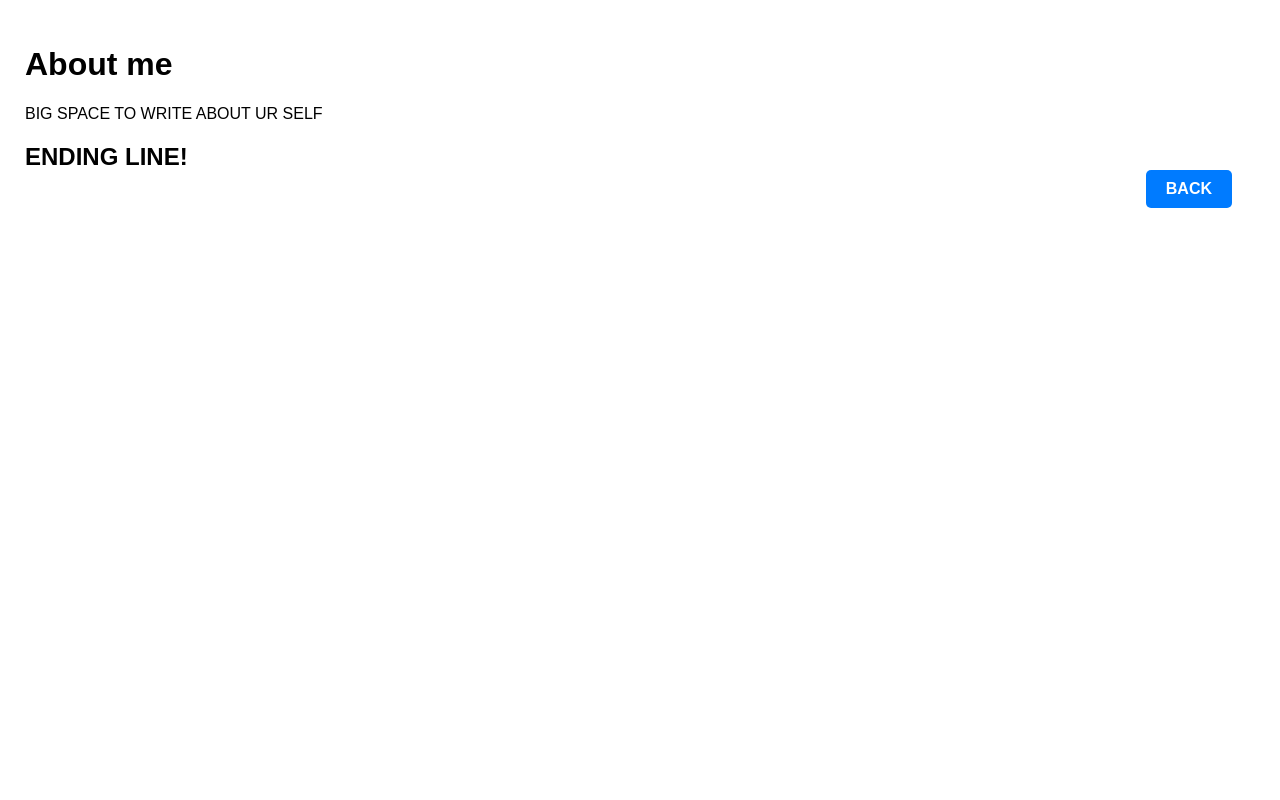
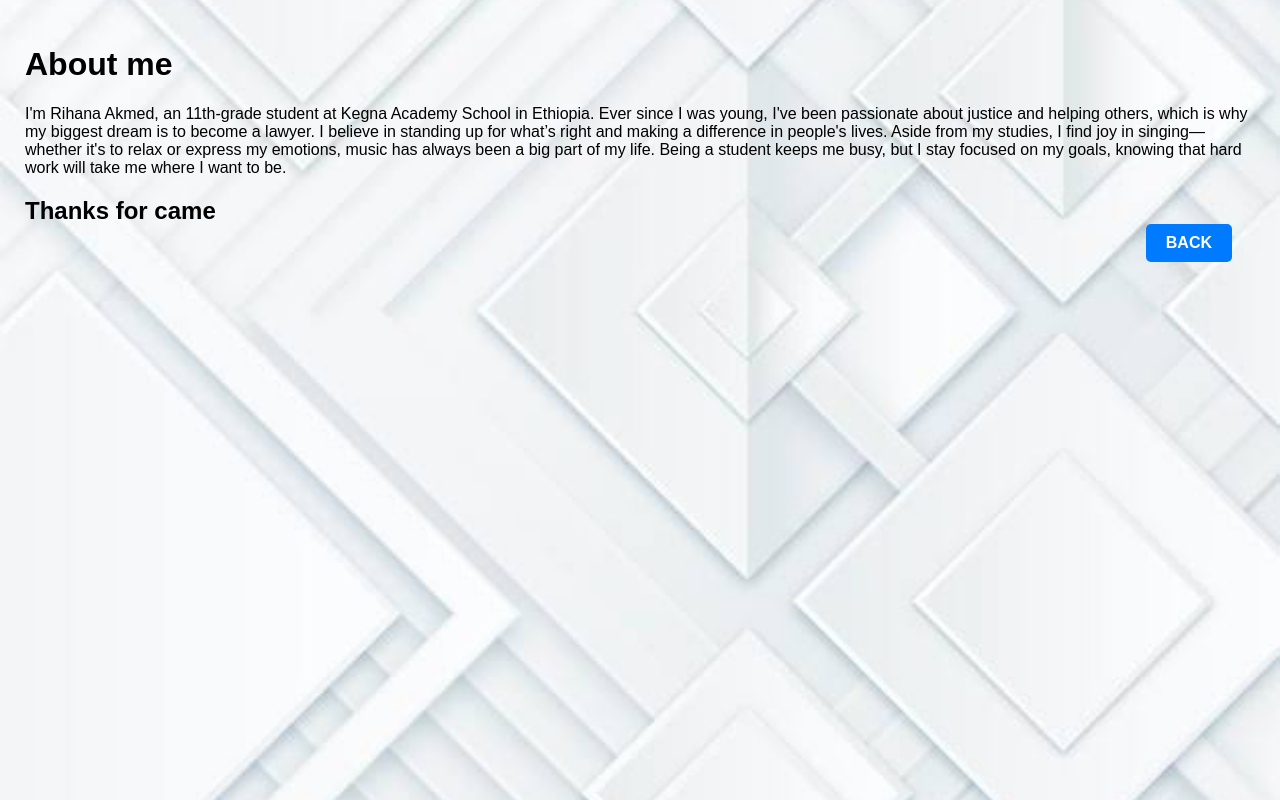
Before and after one commit to Rihana-webpage/RohanaAkmed, a plain HTML site: page about.html in a window 1280 px wide. Drawn offline with Linux system fonts and the light colour scheme.

Commit message:
Update about.html

```diff
--- a/about.html
+++ b/about.html
@@ -3,12 +3,12 @@
 <head>
     <meta charset="UTF-8">
     <meta name="viewport" content="width=device-width, initial-scale=1.0">
-    <title>personal web - Afomi_</title>
+    <title>Rich_page</title>
     <style>
         body {
             font-family: Arial, sans-serif;
             padding: 1px;
-            background-image: url("it1.jpg");
+            background-image: url("rbg.jpg");
             background-size: cover;
             background-attachment: fixed;
             background-position: center;
@@ -42,8 +42,10 @@
     <div class="container">
       <h1>About me</h1>
       <p>
-        BIG SPACE TO WRITE ABOUT UR SELF
-      <h2>ENDING LINE!</h2>
+        I'm Rihana Akmed, an 11th-grade student at Kegna Academy School in Ethiopia. Ever since I was young, I've been passionate about justice and helping others, which is why my biggest dream is to become a lawyer. I believe in standing up for what’s right and making a difference in people's lives.
+
+Aside from my studies, I find joy in singing—whether it's to relax or express my emotions, music has always been a big part of my life. Being a student keeps me busy, but I stay focused on my goals, knowing that hard work will take me where I want to be.
+      <h2>Thanks for came</h2>
     </div>
 
     <!-- Styled Back Button -->
```
